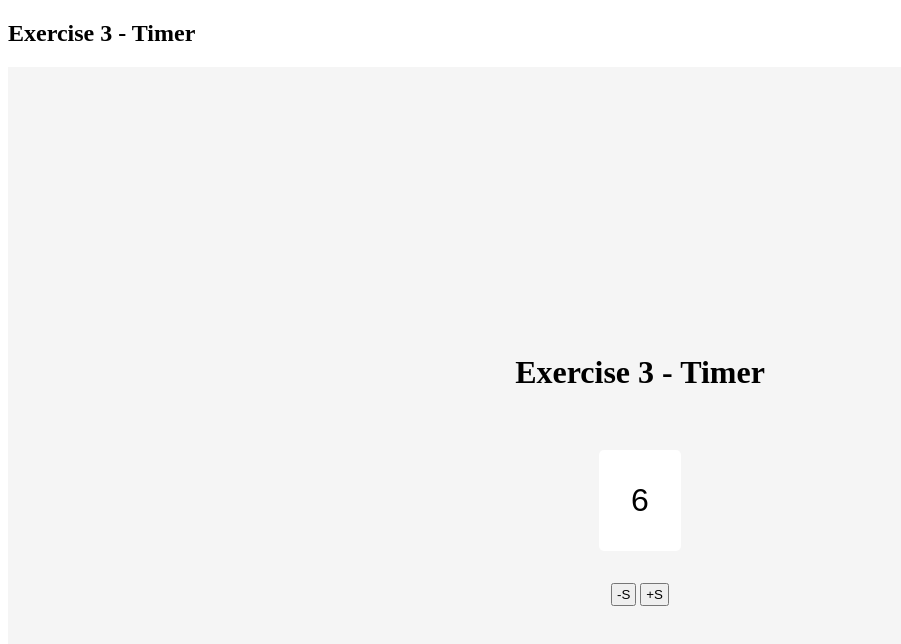
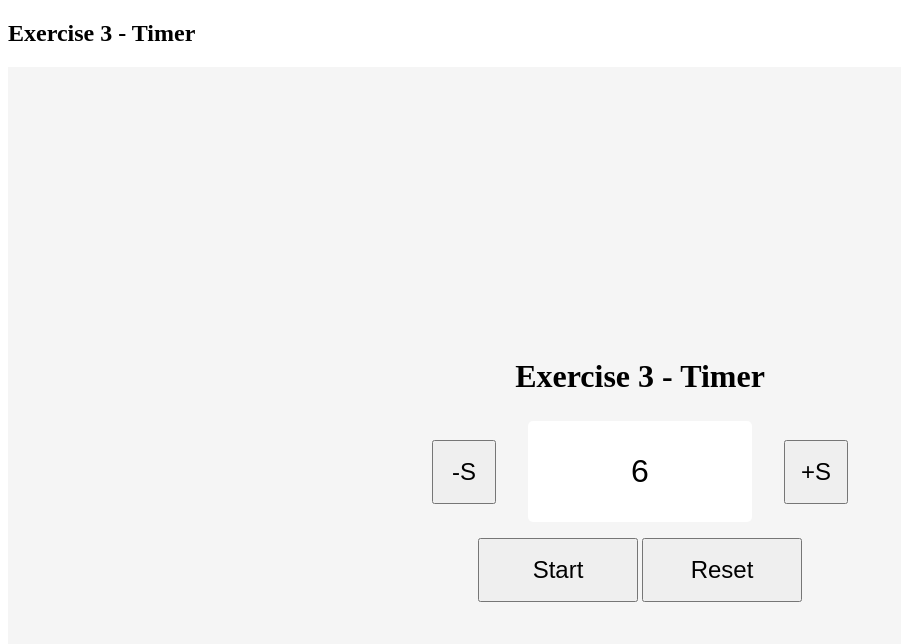
Before and after one commit to OjembaAssessment/js-fundamentals-and-dom-gate-1-kareraolivier, a plain HTML site: page Exercise 3 - Timer/timer.html in a window 1280 px wide. Shown: the whole page, without its empty margins (0-901 px from the left). Drawn offline with Linux system fonts and the light colour scheme.

Commit message:
timer done

```diff
--- a/Exercise 3 - Timer/timer.html
+++ b/Exercise 3 - Timer/timer.html
@@ -10,12 +10,22 @@
     <div id="myTimer"
         style="display: flex; flex-direction: column; justify-content: center; align-items: center; height: 100vh; background-color: whitesmoke;">
         <h2 style="font-size: xx-large; color: black;">Exercise 3 - Timer</h2>
-        <p id="demo"
-            style="font-size: xx-large; font-family: Arial, Helvetica, sans-serif; background-color: white; padding: 2rem; border-radius: 5px; box-shadow: inset; color: black;">
-        </p>
-        <div id="butto" style="display: flex;justify-content: center; gap:4px;">
-            <button value="5" type="button" style="padding: 2px 4px;" onclick="removeSec(1)">-S</button>
-            <button type="button" style="padding: 2px 4px;" onclick="addSec(2)">+S</button>
+        <div style="display: flex; align-items: center; gap: 4;">
+            <button value="5" type="button" style="font-size: x-large;  padding: 2px 4px; height: 4rem; width: 4rem; "
+                onclick="removeSec(1)">-S</button>
+            <p id="demo"
+                style="cursor: pointer; font-size: xx-large; font-family: Arial, Helvetica, sans-serif; background-color: white; margin: 0 2rem; padding: 2rem; border-radius: 5px; box-shadow: inset; color: black; width: 10rem; text-align: center;">
+            </p>
+            <button type="button" style="font-size: x-large;  padding: 2px 4px; height: 4rem; width: 4rem; "
+                onclick="addSec(2)">+S</button>
+        </div>
+
+        <div id="butto" style="display: flex;justify-content: center; gap:4px; margin-top: 1rem;">
+
+            <button value="5" type="button" style="font-size: x-large;  padding: 2px 4px; height: 4rem; width: 10rem;"
+                onclick="startSec(20)">Start</button>
+            <button type="button" style="font-size: x-large;  padding: 2px 4px; height: 4rem;  width: 10rem"
+                onclick="resetSec(0)">Reset</button>
             <!-- <button type="button" style="padding: 2px 4px;" onclick="addnbr(15)">+15s</button> -->
         </div>
 
--- a/Exercise 3 - Timer/timer.js
+++ b/Exercise 3 - Timer/timer.js
@@ -15,6 +15,13 @@ const removeSec = (num) => {
   nbr -= num;
 };
 
+const startSec = (num) => {
+  nbr = num;
+};
+const resetSec = (num) => {
+  nbr = num;
+};
+
 const disablestyle = () => {
   document.getElementById("butto").setAttribute("style", "display:none");
 };
```
Also changed, not shown: Exercise 1 - Word Highlighter/highlighter.js (+12 -6 lines), index.html (+5 -3 lines).
